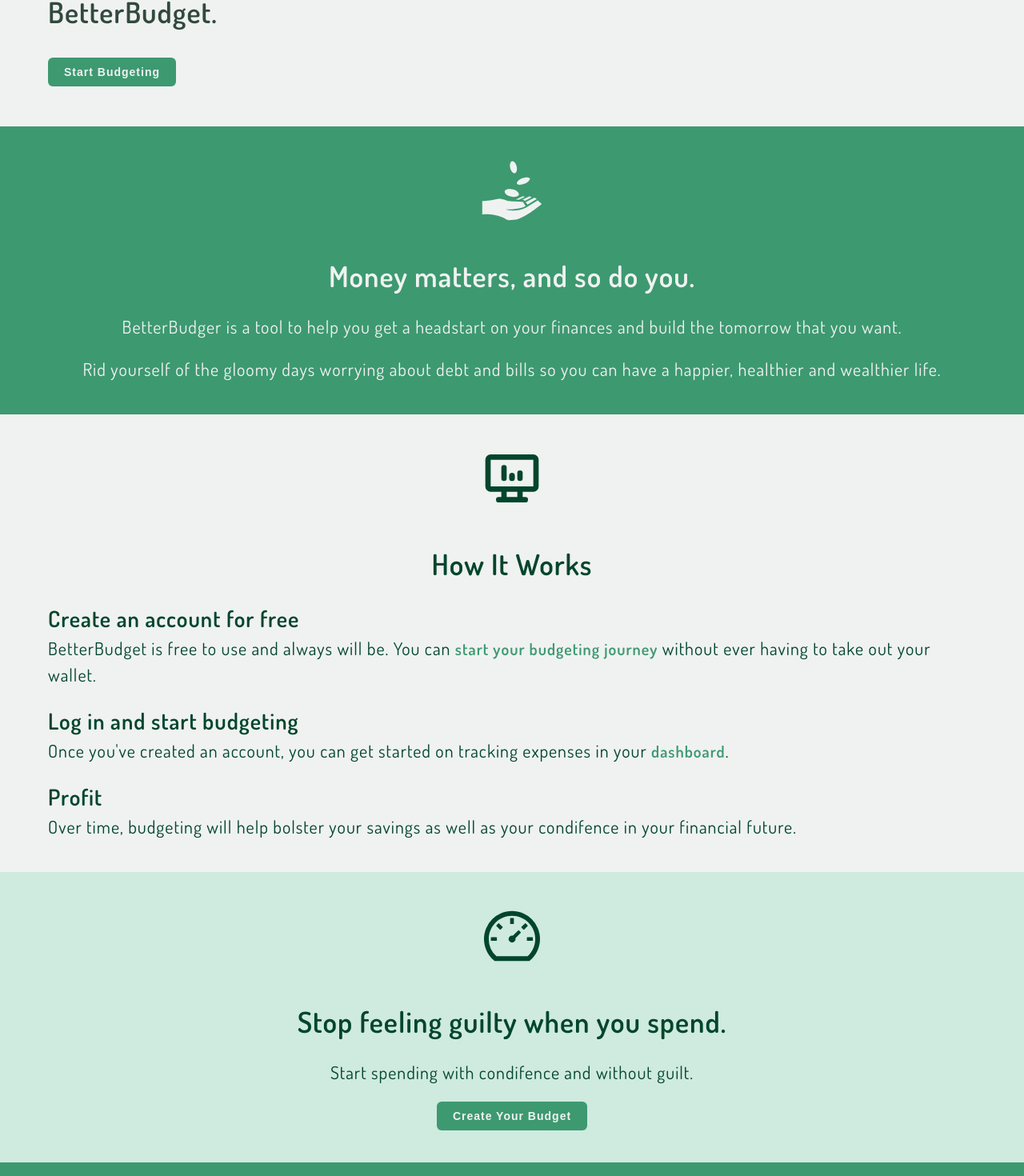
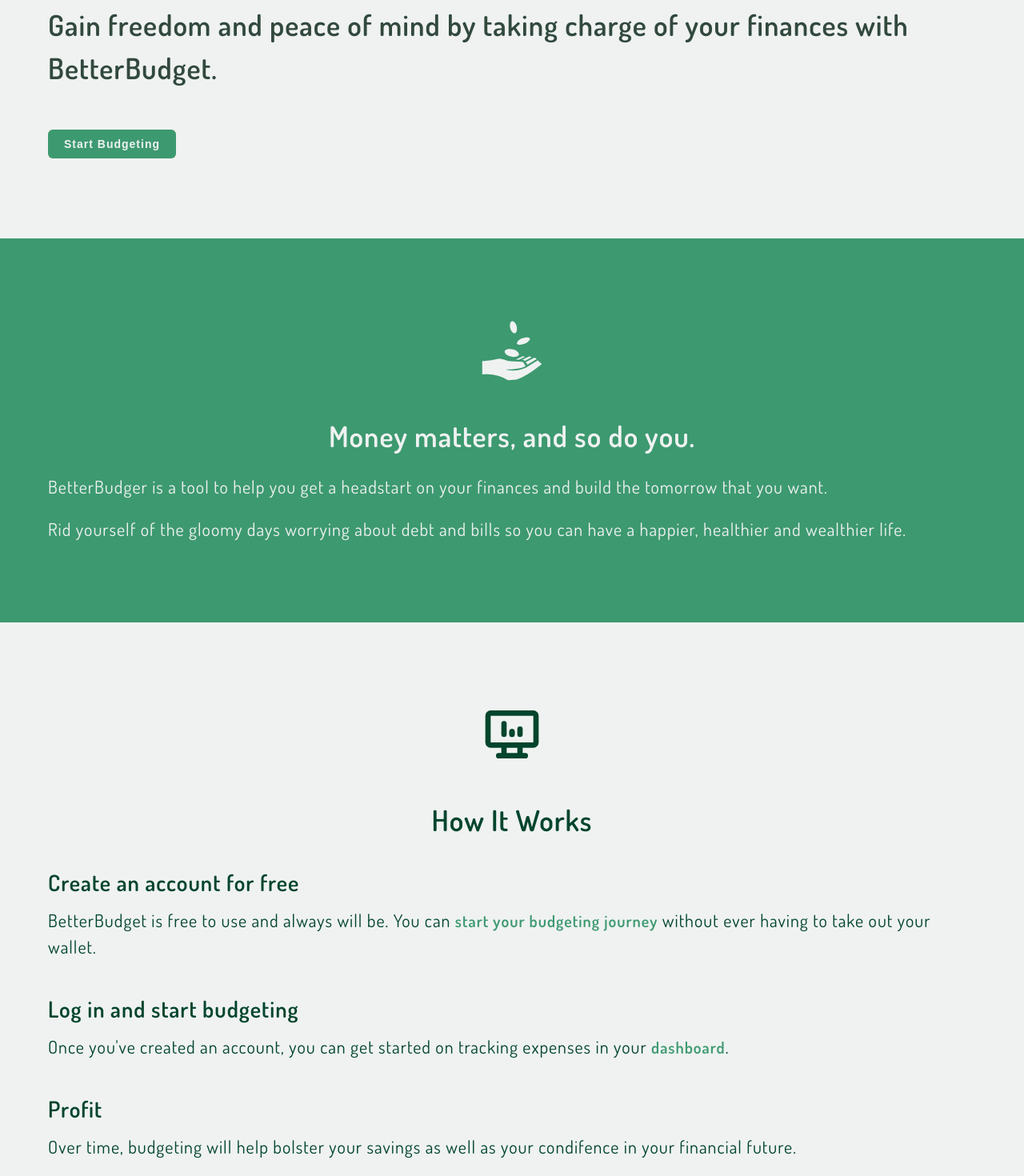
Before and after one commit to JohnSebastian3/better-budget, a React (Create React App) app in the folder client/: page / in a window 1280 px wide. Shown: the part 301-1771 px from the top of the page at 80% size. Built offline with nearby package versions, Linux system fonts and the light colour scheme; no server answers; a web font is replaced by a local one.

Commit message:
Update styles

```diff
--- a/client/src/pages/Dashboard/DashboardBudget/DashboardStats/DashboardGraph/DashboardGraph.module.css
+++ b/client/src/pages/Dashboard/DashboardBudget/DashboardStats/DashboardGraph/DashboardGraph.module.css
@@ -12,6 +12,10 @@
   margin: auto;
   height: 250px;
   width: 100%;
+}
+
+.dashboard__spent {
+  color: #666;
 }
 
 
--- a/client/src/pages/Dashboard/DashboardBudget/DashboardStats/DashboardSummary/DashboardSummary.module.css
+++ b/client/src/pages/Dashboard/DashboardBudget/DashboardStats/DashboardSummary/DashboardSummary.module.css
@@ -9,7 +9,10 @@
 }
 
 .summary-info {
-  padding: 2rem 3rem;
+  padding: 2rem 1rem;
+  font-size: 1.6rem;
+  height: 320px;
+  overflow-y: auto;
 }
 
 @media screen and (min-width: 840px) {
--- a/client/src/pages/Dashboard/DashboardBudget/DashboardTransactionForm/DashboardTransactionForm.module.css
+++ b/client/src/pages/Dashboard/DashboardBudget/DashboardTransactionForm/DashboardTransactionForm.module.css
@@ -17,7 +17,7 @@
   flex-direction: column;
   gap: 1rem;
   width: 100%;
-  margin-top: -100px;
+  margin-top: -50px;
 }
 
 .form-header h2{
--- a/client/src/pages/Homepage/Header/Header.module.css
+++ b/client/src/pages/Homepage/Header/Header.module.css
@@ -5,7 +5,7 @@
 
 .header__h1 {
   color: #3D9970;
-
+  font-weight: 500;
 }
 
 .header__main-section {
@@ -14,3 +14,11 @@
   flex-direction: column;
   gap: 3rem;
 }
+
+@media screen and (min-width: 840px) {
+  .header__main-section {
+    padding: 100px 0;
+    gap: 5rem;
+  }
+
+}
--- a/client/src/pages/Homepage/Main/MainDescription/MainDescription.module.css
+++ b/client/src/pages/Homepage/Main/MainDescription/MainDescription.module.css
@@ -1,5 +1,5 @@
 .main__description {
-  padding: 40px 0;
+  padding: 50px 0;
 }
 
 .main__description-content {
@@ -19,4 +19,14 @@
 
 .step {
   width: 100%;
+  display: flex;
+  flex-direction: column;
+  gap: 1rem;
+  padding: 1rem 0;
 }
+
+@media screen and (min-width: 840px) {
+  .main__description {
+    padding: 100px 0;
+  }
+}
--- a/client/src/pages/Homepage/Main/MainFooter/MainFooter.module.css
+++ b/client/src/pages/Homepage/Main/MainFooter/MainFooter.module.css
@@ -1,7 +1,7 @@
 .main__footer {
   background-color: rgba(81, 197, 145, 0.2);
   color: #02452d;
-  padding: 40px 0;
+  padding: 50px 0;
 }
 
 .main__footer-content {
@@ -10,3 +10,9 @@
   gap: 2rem;
   align-items: center;
 }
+
+@media screen and (min-width: 840px) {
+  .main__footer {
+    padding: 100px 0;
+  }
+}
--- a/client/src/pages/Homepage/Main/MainIntro/MainIntro.module.css
+++ b/client/src/pages/Homepage/Main/MainIntro/MainIntro.module.css
@@ -1,7 +1,7 @@
 .main__intro{
   background-color: #3D9970;
   color: #EFF2F1;
-  padding: 40px 0;
+  padding: 50px 0;
 }
 
 .main__intro-content {
@@ -10,3 +10,15 @@
   gap: 2rem;
   align-items: center;
 }
+
+@media screen and (min-width: 840px) {
+
+  .main__intro {
+    padding: 100px 0;
+  }
+
+  .main__intro-content p{
+    width: 100%;
+    text-align: left;
+  }
+}
```
Also changed, not shown: client/src/pages/Dashboard/DashboardBudget/DashboardStats/DashboardSummary/BudgetSummary/BudgetSummary.module.css (+23 -0 lines), client/src/pages/Dashboard/DashboardBudget/DashboardStats/DashboardSummary/RemainingSummary/RemainingSummary.module.css (+23 -0 lines), client/src/pages/Dashboard/DashboardBudget/DashboardStats/DashboardSummary/SpentSummary/SpentSummary.module.css (+23 -0 lines).
